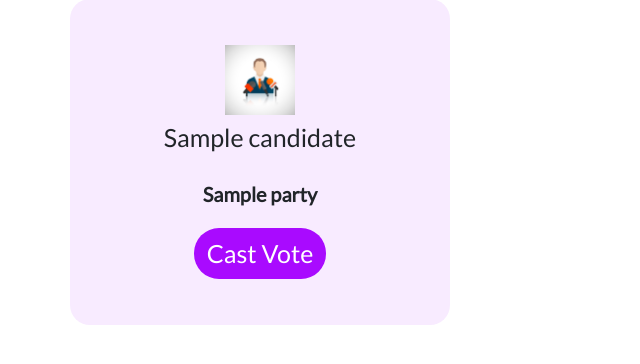
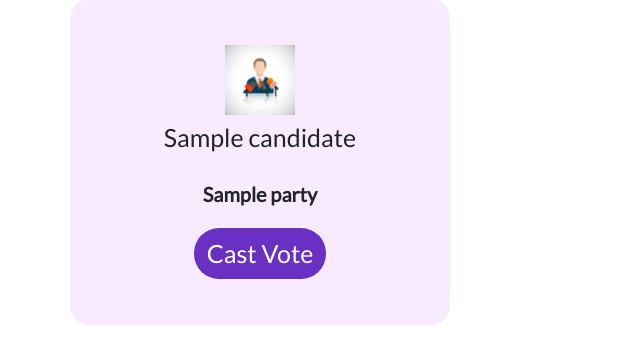
Before and after one commit to Anshit01/e-voting-using-blockchain, a Flask app: template website/app/templates/cast.html in a window 1280 px wide. Shown: the part 105-469 px from the top of the page, without its empty margins (0-640 px from the left). Run offline with Flask 2, Linux system fonts and the light colour scheme; the template is opened without the code that fills it: most values are stand-ins (such as "Sample title", 1, 10 or a date in 2020); some libraries are stand-ins or nearby versions.

Commit message:
cast button color testing

```diff
--- a/website/app/static/css/cast.css
+++ b/website/app/static/css/cast.css
@@ -3,7 +3,7 @@
 }
 
 .btn {
-    background-color: #a90aff;
+    background-color: #6930C3;
     border-radius: 25px;
     color: #FFFFFF;
     font-size: 25px;
```
